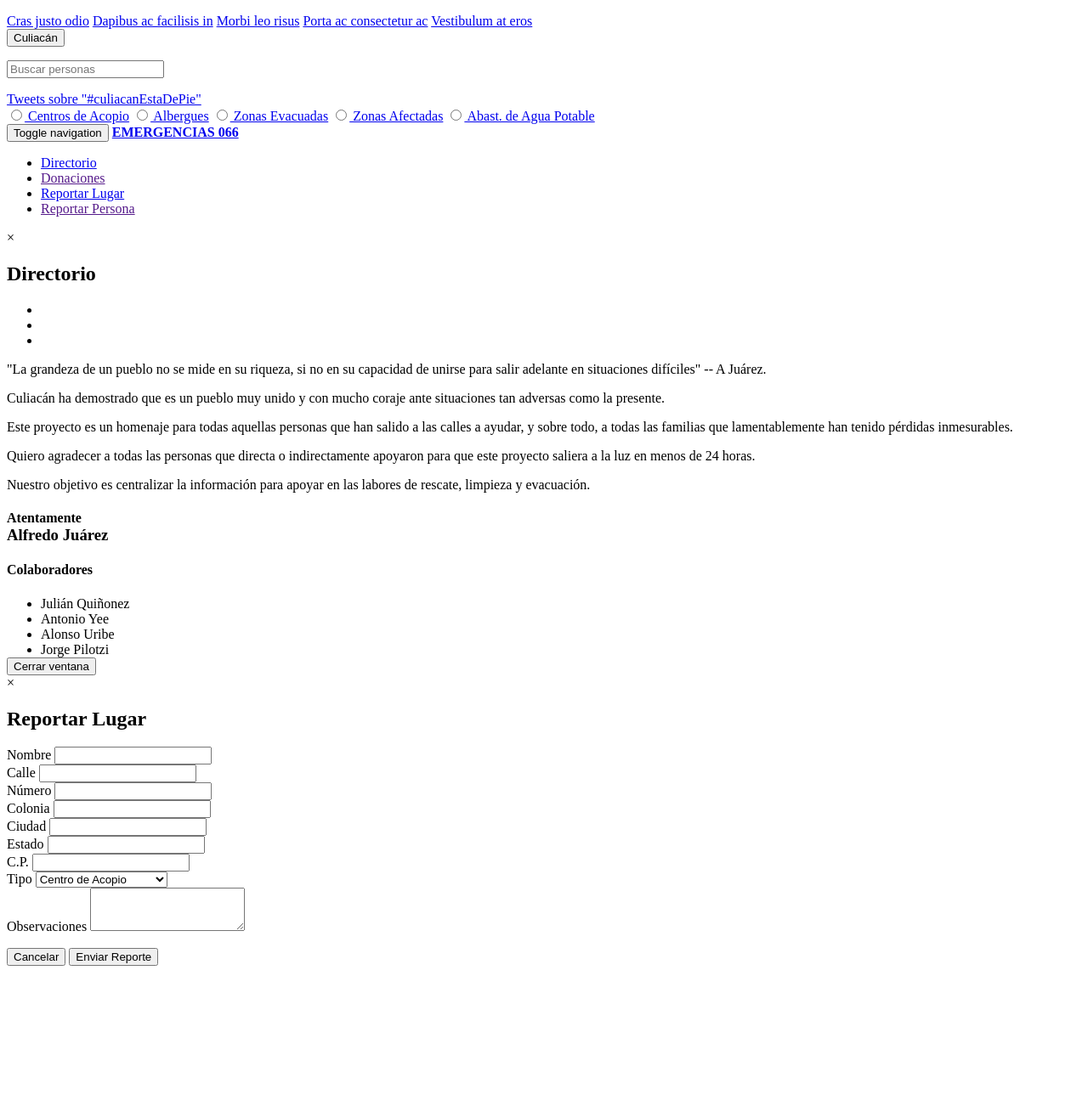
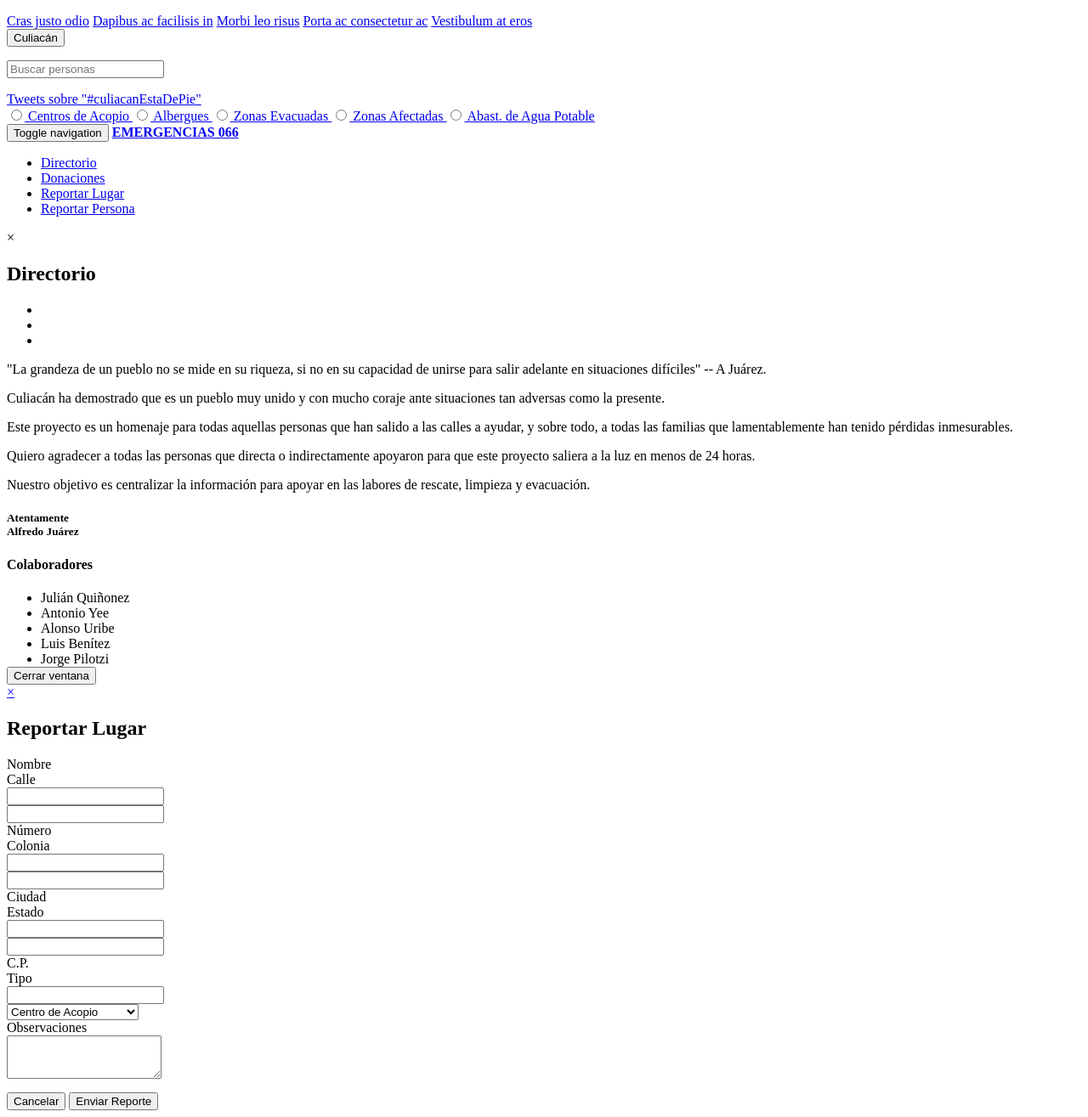
Before and after one commit to alfrekjv/culiacan, a PHP site: template modules/Application/resources/views/index/index.html.php in a window 1280 px wide. Shown: the part 179-1494 px from the top of the page at 85% size. Before the commit the page ends 1316 px from the top, so only its background shows below. Run offline with PHP 8.4, Linux system fonts and the light colour scheme; the template is opened without the code that fills it, so the values that code supplies are empty; some libraries are stand-ins or nearby versions.

Commit message:
indentation 3 spaces css modal reporte

```diff
--- a/modules/Application/resources/views/index/index.html.php
+++ b/modules/Application/resources/views/index/index.html.php
@@ -17,11 +17,21 @@
 		</div>
 		<div class="collapse navbar-collapse">
 			<ul class="nav navbar-nav">
-                <li><a href="#"><span class="glyphicon glyphicon-home"></span> Centros de Acopio</a></li>
-                <li><a href="#"><span class="glyphicon glyphicon-user"></span> Albergues</a></li>
-                <li><a href="#"><span class="glyphicon glyphicon-log-in"></span> Zona Evacuadas</a></li>
-                <li><a href="#"><span class="glyphicon glyphicon-log-in"></span> Zonas Afectadas</a></li>
-                <li><a href="#"><span class="glyphicon glyphicon-log-in"></span> Abast. de Agua Potable</a></li>
+				<li>
+					<a href="#"><span class="glyphicon glyphicon-home"></span> Centros de Acopio</a>
+				</li>
+				<li>
+					<a href="#"><span class="glyphicon glyphicon-user"></span> Albergues</a>
+				</li>
+				<li>
+					<a href="#"><span class="glyphicon glyphicon-log-in"></span> Zona Evacuadas</a>
+				</li>
+				<li>
+					<a href="#"><span class="glyphicon glyphicon-log-in"></span> Zonas Afectadas</a>
+				</li>
+				<li>
+					<a href="#"><span class="glyphicon glyphicon-log-in"></span> Abast. de Agua Potable</a>
+				</li>
 			</ul>
 		</div>
 		<hr class="navbar-hr">
@@ -55,26 +65,21 @@
 		<div id="google-maps" class="col-xs-9 col-sm-9 col-md-9 col-lg-10">
 			<div id="mapa-canvas" class="hidden-xs hidden-md"></div>
 			<div id="btn-municipios" class="btn-group hidden-xs hidden-md">
-                <button type="button" class="btn btn-primary btn-municipios btn-lg dropdown-toggle"
-                        data-toggle="dropdown">
+				<button type="button" class="btn btn-primary btn-municipios btn-lg dropdown-toggle" data-toggle="dropdown">
 					<span class="glyphicon glyphicon-map-marker"></span>
 					<span class="text">Culiacán</span>
 					<span class="caret"></span>
 				</button>
-                <ul class="dropdown-menu" role="menu">
+				<ul class="dropdown-menu">
 					<?php foreach ($municipios as $row) : ?>
-                        <li data-filtro="<?= $row->getMunicipio(); ?>"
-                            class="<?= $row->getId() == 6 ? 'active' : ''; ?>">
-                            <a href="#" data-lat="<?= $row->getLat(); ?>" data-lng="<?= $row->getLng(); ?>">
-                                <?= $row->getMunicipio(); ?>
-                            </a>
+					<li data-filtro="<?= $row->getMunicipio(); ?>"class="<?= $row->getId() == 6 ? 'active' : ''; ?>">
+						<a href="#" data-lat="<?= $row->getLat(); ?>" data-lng="<?= $row->getLng(); ?>"><?= $row->getMunicipio(); ?></a>
 					</li>
 					<?php endforeach; ?>
 				</ul>
 			</div>
 		</div>
 		<div id="sidebar" class="col-xs-3 col-sm-3 col-md-3 col-lg-2 hidden-xs">
-
 			<form class="form-persona" action="#" method="POST">
 				<div class="form-group">
 					<div class="input-group">
@@ -83,45 +88,35 @@
 					</div>
 				</div>
 			</form>
-
 			<a class="twitter-timeline" href="https://twitter.com/search?q=%23CuliacanEstaDePie" height="500"
 			   data-widget-id="381198995961307137">Tweets sobre "#culiacanEstaDePie"</a>
-            <script>!function (d, s, id) {
-                    var js, fjs = d.getElementsByTagName(s)[0], p = /^http:/.test(d.location) ? 'http' : 'https';
-                    if (!d.getElementById(id)) {
-                        js = d.createElement(s);
-                        js.id = id;
-                        js.src = p + "://platform.twitter.com/widgets.js";
-                        fjs.parentNode.insertBefore(js, fjs);
-                    }
-                }(document, "script", "twitter-wjs");</script>
-
+			<script>!function(e,t,n){var r,i=e.getElementsByTagName(t)[0],s=/^http:/.test(e.location)?"http":"https";if(!e.getElementById(n)){r=e.createElement(t);r.id=n;r.src=s+"://platform.twitter.com/widgets.js";i.parentNode.insertBefore(r,i)}}(document,"script","twitter-wjs")</script>
         </div>
     </div>
 </div>
 
 <div class="navbar navbar-inverse navbar-banderas navbar-fixed-bottom hidden-xs hidden-md" style="bottom:49px">
 	<div id="btn-tipo" class="btn-group" data-toggle="buttons">
-        <a href="#" class="btn btn-default btn-lg" data-tipo="centros"><span
-                class="glyphicon glyphicon-home"></span><input type="radio" name="options" id="option1"> Centros de
-            Acopio</a>
-        <a href="#" class="btn btn-default btn-lg" data-tipo="albergues"><span
-                class="glyphicon glyphicon-user"></span><input type="radio" name="options" id="option2"> Albergues</a>
-        <a href="#" class="btn btn-default btn-lg" data-tipo="evacuadas"><span
-                class="glyphicon glyphicon-log-in"></span><input type="radio" name="options" id="option3"> Zonas
-            Evacuadas</a>
-        <a href="#" class="btn btn-default btn-lg" data-tipo="afectadas"><span
-                class="glyphicon glyphicon-log-in"></span><input type="radio" name="options" id="option4"> Zonas
-            Afectadas</a>
-        <a href="#" class="btn btn-default btn-lg" data-tipo="agua"><span
-                class="glyphicon glyphicon-log-in"></span><input type="radio" name="options" id="option5"> Abast. de
-            Agua Potable</a>
+		<a href="#" class="btn btn-default btn-lg" data-tipo="centros">
+			<span class="glyphicon glyphicon-home"></span><input type="radio" name="options"> Centros de Acopio
+		</a>
+		<a href="#" class="btn btn-default btn-lg" data-tipo="albergues">
+			<span class="glyphicon glyphicon-user"></span><input type="radio" name="options"> Albergues
+		</a>
+		<a href="#" class="btn btn-default btn-lg" data-tipo="evacuadas">
+			<span class="glyphicon glyphicon-log-in"></span><input type="radio" name="options"> Zonas Evacuadas
+		</a>
+		<a href="#" class="btn btn-default btn-lg" data-tipo="afectadas">
+			<span class="glyphicon glyphicon-log-in"></span><input type="radio" name="options"> Zonas Afectadas
+		</a>
+		<a href="#" class="btn btn-default btn-lg" data-tipo="agua">
+			<span class="glyphicon glyphicon-log-in"></span><input type="radio" name="options"> Abast. de Agua Potable
+		</a>
 	</div>
 </div>
 
 <div class="navbar navbar-inverse navbar-fixed-bottom">
 	<div class="navbar-header">
-
 		<button type="button" class="navbar-toggle" data-toggle="collapse" data-target=".navbar-ex6-collapse">
 			<span class="sr-only">Toggle navigation</span>
 			<span class="icon-bar"></span>
@@ -132,125 +127,149 @@
 	</div>
 	<div class="collapse navbar-collapse navbar-ex6-collapse">
 		<ul class="nav navbar-nav navbar-right">
-            <li><a href="#modal-directorio" data-toggle="modal">Directorio</a></li>
-            <li><a href="">Donaciones</a></li>
-            <li><a href="#" id="btn-reportar-lugar">Reportar Lugar</a></li>
-            <li><a href="">Reportar Persona</a></li>
+			<li>
+				<a href="#modal-directorio" data-toggle="modal">Directorio</a>
+			</li>
+			<li>
+				<a href="#">Donaciones</a>
+			</li>
+			<li>
+				<a href="#" id="btn-reportar-lugar">Reportar Lugar</a>
+			</li>
+			<li>
+				<a href="#">Reportar Persona</a>
+			</li>
 		</ul>
 	</div>
 </div>
 
-<div id="modal-directorio" class="modal fade" tabindex="-1" aria-hidden="true" data-keyboard="false"
-     data-backdrop="static">
+<div id="modal-directorio" class="modal fade" tabindex="-1" aria-hidden="true" data-keyboard="false" data-backdrop="static">
 	<div class="modal-dialog">
 		<div class="modal-content">
 			<div class="modal-header">
-                <a class="close" data-dismiss="modal" aria-hidden="true" data-toggle="tooltip" data-placement="left"
-                   data-original-title="Cerrar ventana">&times;</a>
-
+				<a class="close" data-dismiss="modal" aria-hidden="true" data-toggle="tooltip" data-placement="left" data-original-title="Cerrar ventana">&times;</a>
 				<h2 class="modal-title">Directorio</h2>
 			</div>
 			<div class="modal-body">
 				<ul id="list-directorio" class="list-inline text-center">
-                    <li><a href="http://culiacan.gob.mx/" target="_blank"><img
-                                src="<?= $view['assets']->getUrl('images/ayuntamiento-culiacan.png'); ?>"
-                                class="img-responsive" alt=""></a></li>
-                    <li><a href="http://cloudadmin.mx/" target="_blank"><img
-                                src="<?= $view['assets']->getUrl('images/cloudadmin.png'); ?>" class="img-responsive"
-                                alt=""></a></li>
-                    <li><a href="http://tomatovalley.net/" target="_blank"><img
-                                src="<?= $view['assets']->getUrl('images/tomato-valley.png'); ?>" class="img-responsive"
-                                alt=""></a></li>
+					<li>
+						<a href="http://culiacan.gob.mx/" target="_blank">
+							<img src="<?= $view['assets']->getUrl('images/ayuntamiento-culiacan.png'); ?>" class="img-responsive" alt="">
+						</a>
+					</li>
+					<li>
+						<a href="http://cloudadmin.mx/" target="_blank">
+							<img src="<?= $view['assets']->getUrl('images/cloudadmin.png'); ?>" class="img-responsive" alt="">
+						</a>
+					</li>
+					<li>
+						<a href="http://tomatovalley.net/" target="_blank">
+							<img src="<?= $view['assets']->getUrl('images/tomato-valley.png'); ?>" class="img-responsive" alt="">
+						</a>
+					</li>
 				</ul>
-
 				<div class="creditos">
-                    <p>"La grandeza de un pueblo no se mide en su riqueza, si no en su capacidad de unirse para salir
-                        adelante en situaciones difíciles" -- A Juárez.</p>
-
-                    <p>Culiacán ha demostrado que es un pueblo muy unido y con mucho coraje ante situaciones tan
-                        adversas como la presente.</p>
-
-                    <p>Este proyecto es un homenaje para todas aquellas personas que han salido a las calles a ayudar, y
-                        sobre todo, a todas las familias que lamentablemente han tenido pérdidas inmesurables.</p>
-
-                    <p>Quiero agradecer a todas las personas que directa o indirectamente apoyaron para que este
-                        proyecto saliera a la luz en menos de 24 horas.</p>
-
-                    <p>Nuestro objetivo es centralizar la información para apoyar en las labores de rescate, limpieza y
-                        evacuación.</p>
-
-                    <h4 class="text-center" style="margin-bottom:0">Atentamente</h4>
-
-                    <h3 class="text-center" style="margin-top:0">Alfredo Juárez</h3>
+					<p>"La grandeza de un pueblo no se mide en su riqueza, si no en su capacidad de unirse para salir adelante en situaciones difíciles" -- A Juárez.</p>
+					<p>Culiacán ha demostrado que es un pueblo muy unido y con mucho coraje ante situaciones tan adversas como la presente.</p>
+					<p>Este proyecto es un homenaje para todas aquellas personas que han salido a las calles a ayudar, y sobre todo, a todas las familias que lamentablemente han tenido pérdidas inmesurables.</p>
+					<p>Quiero agradecer a todas las personas que directa o indirectamente apoyaron para que este proyecto saliera a la luz en menos de 24 horas.</p>
+					<p>Nuestro objetivo es centralizar la información para apoyar en las labores de rescate, limpieza y evacuación.</p>
+					<h5 class="text-center" style="margin-bottom:0">Atentamente</h5>
+					<h5 class="text-center" style="margin-top:0"><b>Alfredo Juárez</b></h5>
 				</div>
-
 				<div class="contributors">
 					<h4>Colaboradores</h4>
 					<ul class="list-inline" style="margin-bottom:0">
 						<li>Julián Quiñonez</li>
 						<li>Antonio Yee</li>
 						<li>Alonso Uribe</li>
+						<li>Luis Benítez</li>
 						<li>Jorge Pilotzi</li>
 					</ul>
 				</div>
 			</div>
 			<div class="modal-footer">
-                <button type="button" class="btn btn-danger" data-dismiss="modal"><span
-                        class="glyphicon glyphicon-minus-sign"></span> Cerrar ventana
-                </button>
+				<button type="button" class="btn btn-danger" data-dismiss="modal"><span class="glyphicon glyphicon-minus-sign"></span> Cerrar ventana</button>
 			</div>
 		</div>
 	</div>
 </div>
 
+
 <div id="modal-reportar-lugar" class="modal fade">
 	<div class="modal-dialog">
 		<div class="modal-content">
 			<div class="modal-header">
-                <a class="close" data-dismiss="modal" aria-hidden="true" data-toggle="tooltip" data-placement="left"
-                   data-original-title="Cerrar ventana">&times;</a>
-
+				<a href="#" class="close" data-dismiss="modal" aria-hidden="true" title="Cerrar ventana">&times;</a>
 				<h2 class="modal-title">Reportar Lugar</h2>
 			</div>
 			<div class="modal-body">
 				<form id="form-reportar-lugar" name="form-reportar-lugar" action="#" method="post">
 					<input id="status" name="status" type="hidden" value="2">
-
+					<input id="created_at" name="created_at" type="hidden" value="<?= date('Y-m-d H:i:s'); ?>">
+					<input id="modified_at" name="modified_at" type="hidden" value="<?= date('Y-m-d H:i:s'); ?>">
 					<div id="msj-error" class="alert" style="display:none"></div>
 					<div class="row">
-                        <div class="col-md-6">
-                            <div class="form-group">
+						<div class="col-xs-6 col-sm-6 col-md-6 col-lg-6">
 							<label class="control-label" for="nombre">Nombre</label>
-                                <input type="text" id="nombre" name="nombre" class="form-control"/>
 						</div>
-                            <div class="form-group">
+						<div class="col-xs-6 col-sm-6 col-md-6 col-lg-6">
 							<label class="control-label" for="calle">Calle</label>
-                                <input type="text" id="calle" name="calle" class="form-control"/>
-                            </div>
-                            <div class="form-group">
-                                <label class="control-label" for="numero">Número</label>
-                                <input type="text" id="numero" name="numero" class="form-control"/>
-                            </div>
-                            <div class="form-group">
-                                <label class="control-label" for="colonia">Colonia</label>
-                                <input type="text" id="colonia" name="colonia" class="form-control"/>
 						</div>
 					</div>
-                        <div class="col-md-6">
-                            <div class="form-group">
+					<div class="row">
+						<div class="col-xs-6 col-sm-6 col-md-6 col-lg-6">
+							<input type="text" id="nombre" name="nombre" class="form-control">
+						</div>
+						<div class="col-xs-6 col-sm-6 col-md-6 col-lg-6">
+							<input type="text" id="calle" name="calle" class="form-control">
+						</div>
+					</div>
+					<div class="row">
+						<div class="col-xs-6 col-sm-6 col-md-6 col-lg-6">
+							<label class="control-label" for="numero">Número</label>
+						</div>
+						<div class="col-xs-6 col-sm-6 col-md-6 col-lg-6">
+							<label class="control-label" for="colonia">Colonia</label>
+						</div>
+					</div>
+					<div class="row">
+						<div class="col-xs-6 col-sm-6 col-md-6 col-lg-6">
+							<input type="text" id="numero" name="numero" class="form-control">
+						</div>
+						<div class="col-xs-6 col-sm-6 col-md-6 col-lg-6">
+							<input type="text" id="colonia" name="colonia" class="form-control">
+						</div>
+					</div>
+					<div class="row">
+						<div class="col-xs-6 col-sm-6 col-md-6 col-lg-6">
 							<label class="control-label" for="ciudad">Ciudad</label>
-                                <input type="text" id="ciudad" name="ciudad" class="form-control"/>
 						</div>
-                            <div class="form-group">
+						<div class="col-xs-6 col-sm-6 col-md-6 col-lg-6">
 							<label class="control-label" for="estado">Estado</label>
-                                <input type="text" id="estado" name="estado" class="form-control"/>
 						</div>
-                            <div class="form-group">
+					</div>
+					<div class="row">
+						<div class="col-xs-6 col-sm-6 col-md-6 col-lg-6">
+							<input type="text" id="ciudad" name="ciudad" class="form-control">
+						</div>
+						<div class="col-xs-6 col-sm-6 col-md-6 col-lg-6">
+							<input type="text" id="estado" name="estado" class="form-control">
+						</div>
+					</div>
+					<div class="row">
+						<div class="col-xs-6 col-sm-6 col-md-6 col-lg-6">
 							<label class="control-label" for="codigo_postal">C.P.</label>
-                                <input type="text" id="codigo_postal" name="codigo_postal" class="form-control"/>
 						</div>
-                            <div class="form-group">
+						<div class="col-xs-6 col-sm-6 col-md-6 col-lg-6">
 							<label class="control-label" for="tipo">Tipo</label>
+						</div>
+					</div>
+					<div class="row">
+						<div class="col-xs-6 col-sm-6 col-md-6 col-lg-6">
+							<input type="text" id="codigo_postal" name="codigo_postal" class="form-control">
+						</div>
+						<div class="col-xs-6 col-sm-6 col-md-6 col-lg-6">
 							<select name="tipo" id="tipo" class="form-control">
 								<option value="centro de acopio">Centro de Acopio</option>
 								<option value="albergue">Albergue</option>
@@ -261,29 +280,25 @@
 							</select>
 						</div>
 					</div>
-                        <div class="col-sm-12 col-md-12 col-lg-12">
-                            <div class="form-group">
+					<div class="row">
+						<div class="col-xs-12 col-sm-12 col-md-12 col-lg-12">
 							<label class="control-label" for="observaciones">Observaciones</label>
-                                <textarea id="observaciones" name="observaciones" class="form-control"
-                                          rows="3"></textarea>
 						</div>
 					</div>
+					<div class="row">
+						<div class="col-xs-12 col-sm-12 col-md-12 col-lg-12">
+							<textarea id="observaciones" name="observaciones" class="form-control" rows="3"></textarea>
 						</div>
-                    <input id="created_at" name="created_at" type="hidden" value="<?= date('Y-m-d H:i:s'); ?>">
-                    <input id="modified_at" name="modified_at" type="hidden" value="<?= date('Y-m-d H:i:s'); ?>">
+					</div>
 				</form>
 			</div>
 			<div class="modal-footer">
 				<button class="btn btn-default" data-dismiss="modal" type="button">Cancelar</button>
-                <button id="btn-guardar-reportar-lugar" name="btn-guardar-reportar-lugar" class="btn btn-primary"
-                        type="submit" data-loading-text="Espere..">Enviar Reporte
-                </button>
+				<button id="btn-guardar-reportar-lugar" name="btn-guardar-reportar-lugar" class="btn btn-primary" type="submit" data-loading-text="Espere..">Enviar Reporte</button>
 			</div>
 		</div>
 	</div>
 </div>
-
-
 <?php $view['slots']->start('include_js_body'); ?>
 	<script type="text/javascript" src="http://maps.google.com/maps/api/js?sensor=false"></script>
 	<script type="text/javascript" src="<?= $view['assets']->getUrl('js/home.js'); ?>"></script>
```
Lines whose indentation alone changed are shown as unchanged.
